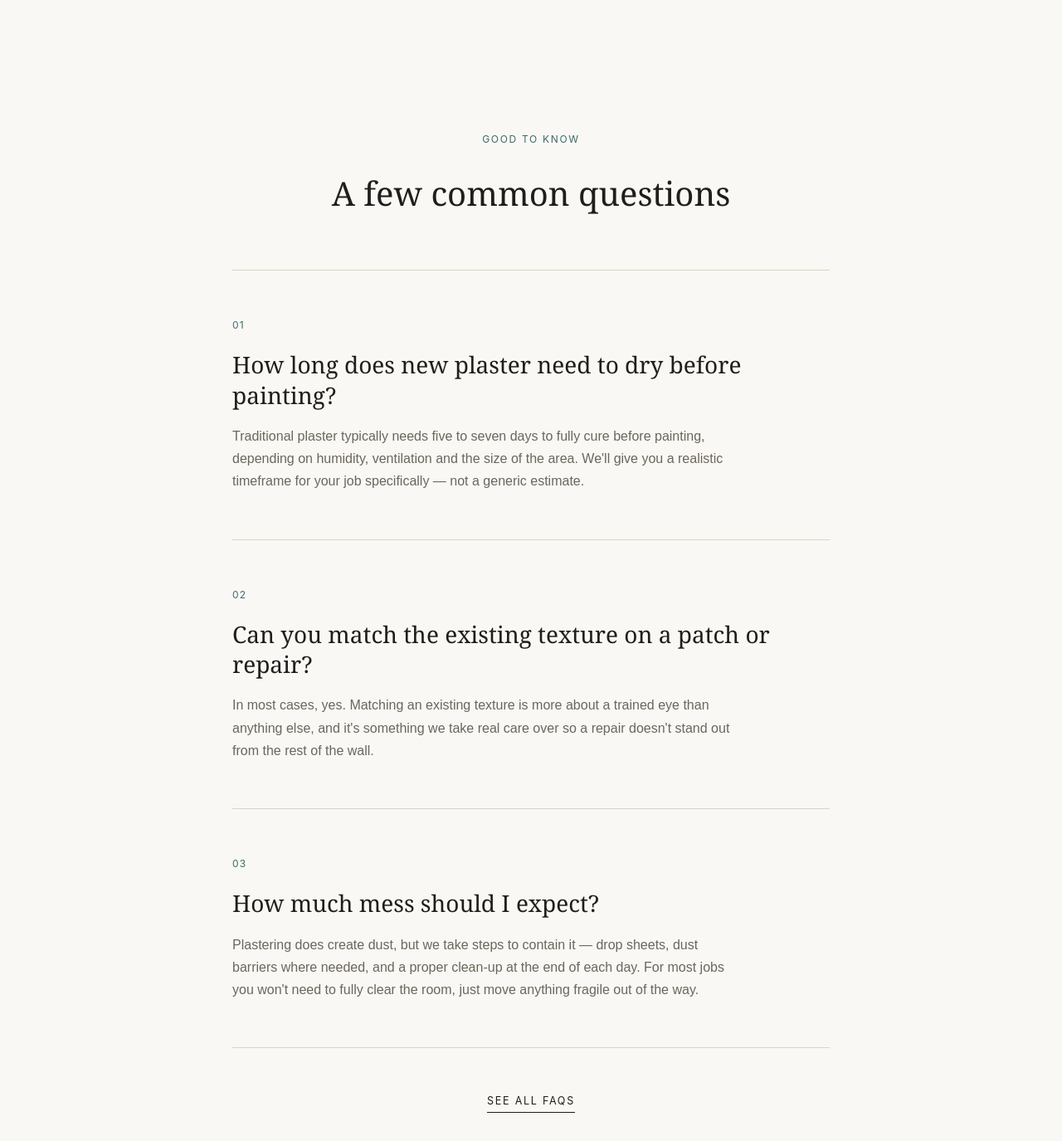
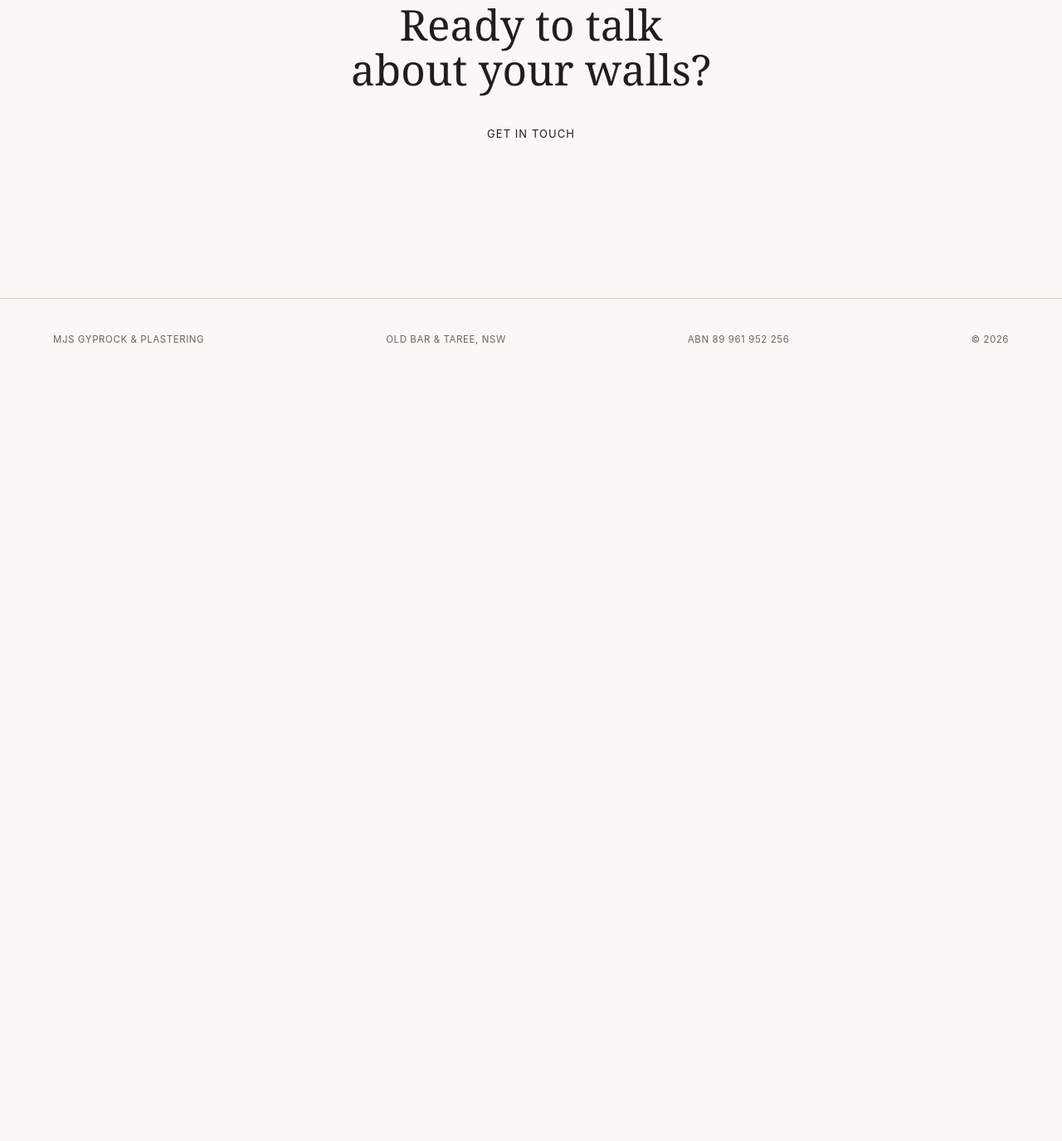
Before and after one commit to MJSplastering/MJSplastering, a plain HTML site: page services.html in a window 1280 px wide. Shown: the part 3845-5220 px from the top of the page at 83% size. After the commit the page ends 4303 px from the top, so only its background shows below. Drawn offline with Linux system fonts and the light colour scheme.

Commit message:
updated questions

```diff
--- a/services.html
+++ b/services.html
@@ -232,14 +232,6 @@
   .contact-detail a{transition:color .3s var(--ease);}
   .contact-detail a:hover{color:var(--teal-deep);}
 
-  .faq-list{max-width:720px;margin:0 auto;}
-  .faq-item{padding:56px 0;border-top:1px solid var(--stone);}
-  .faq-item:last-child{border-bottom:1px solid var(--stone);}
-  .faq-item .num{display:block;font-size:12px;letter-spacing:0.1em;color:var(--teal-deep);text-transform:uppercase;margin-bottom:20px;}
-  .faq-item h2{font-size:clamp(22px,2.6vw,28px);font-weight:400;line-height:1.3;margin-bottom:18px;}
-  .faq-item p{font-family:'DM Sans',sans-serif;font-size:16px;color:var(--charcoal-soft);max-width:600px;line-height:1.7;}
-  .faq-more{text-align:center;margin-top:50px;}
-
   /* ---------- PREMIUM MOTION LAYER ---------- */
   html{scroll-behavior:smooth;}
   @media (prefers-reduced-motion: reduce){ html{scroll-behavior:auto;} }
@@ -316,39 +308,6 @@
   </div>
 </section>
 
-<section style="padding-bottom:60px;">
-  <div class="wrap">
-    <div class="section-head reveal" style="text-align:center;max-width:600px;margin:0 auto 60px;">
-      <span class="num" style="display:block;font-size:12px;letter-spacing:0.14em;color:var(--teal-deep);text-transform:uppercase;margin-bottom:24px;">Good To Know</span>
-      <h2 style="font-size:clamp(28px,3.6vw,40px);">A few common questions</h2>
-    </div>
-    <div class="faq-list">
-
-      <div class="faq-item reveal">
-        <span class="num">01</span>
-        <h2>How long does new plaster need to dry before painting?</h2>
-        <p>Traditional plaster typically needs five to seven days to fully cure before painting, depending on humidity, ventilation and the size of the area. We'll give you a realistic timeframe for your job specifically — not a generic estimate.</p>
-      </div>
-
-      <div class="faq-item reveal">
-        <span class="num">02</span>
-        <h2>Can you match the existing texture on a patch or repair?</h2>
-        <p>In most cases, yes. Matching an existing texture is more about a trained eye than anything else, and it's something we take real care over so a repair doesn't stand out from the rest of the wall.</p>
-      </div>
-
-      <div class="faq-item reveal">
-        <span class="num">03</span>
-        <h2>How much mess should I expect?</h2>
-        <p>Plastering does create dust, but we take steps to contain it — drop sheets, dust barriers where needed, and a proper clean-up at the end of each day. For most jobs you won't need to fully clear the room, just move anything fragile out of the way.</p>
-      </div>
-
-    </div>
-    <div class="faq-more reveal">
-      <a href="faq.html" class="hero-cta">See All FAQs</a>
-    </div>
-  </div>
-</section>
-
 <section class="contact" style="padding-top:0;">
   <div class="wrap reveal">
     <span class="eyebrow">Enquire</span>
```
